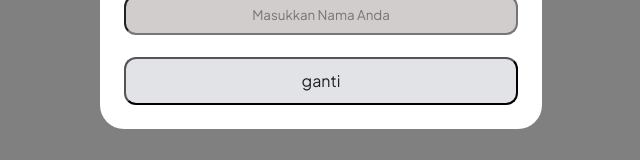
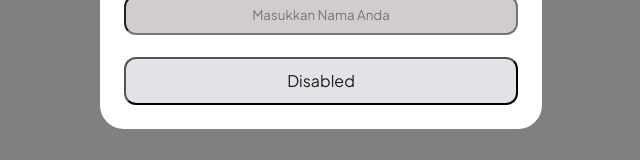
Before and after one commit to rchmtmaulana/input-field, a Next.js app: page / in a window 1280 px wide. Shown: the part 456-616 px from the top of the page, without its empty margins (319-959 px from the left). Built offline with nearby package versions, Linux system fonts and the light colour scheme.

Commit message:
perbaiki

```diff
--- a/src/app/page.js
+++ b/src/app/page.js
@@ -28,7 +28,7 @@ export default function Home() {
   if (empty) {
     content = (
       <button className="cta-active">
-        <p>ganti</p>
+        <p>Disabled</p>
       </button>
     );
   } else {
@@ -36,7 +36,7 @@ export default function Home() {
       <button className="cta" onClick={() => {
         handlerGantiNama();
       }}>
-      <p>ganti</p>
+      <p>Ganti</p>
     </button>
     );
   }
```
